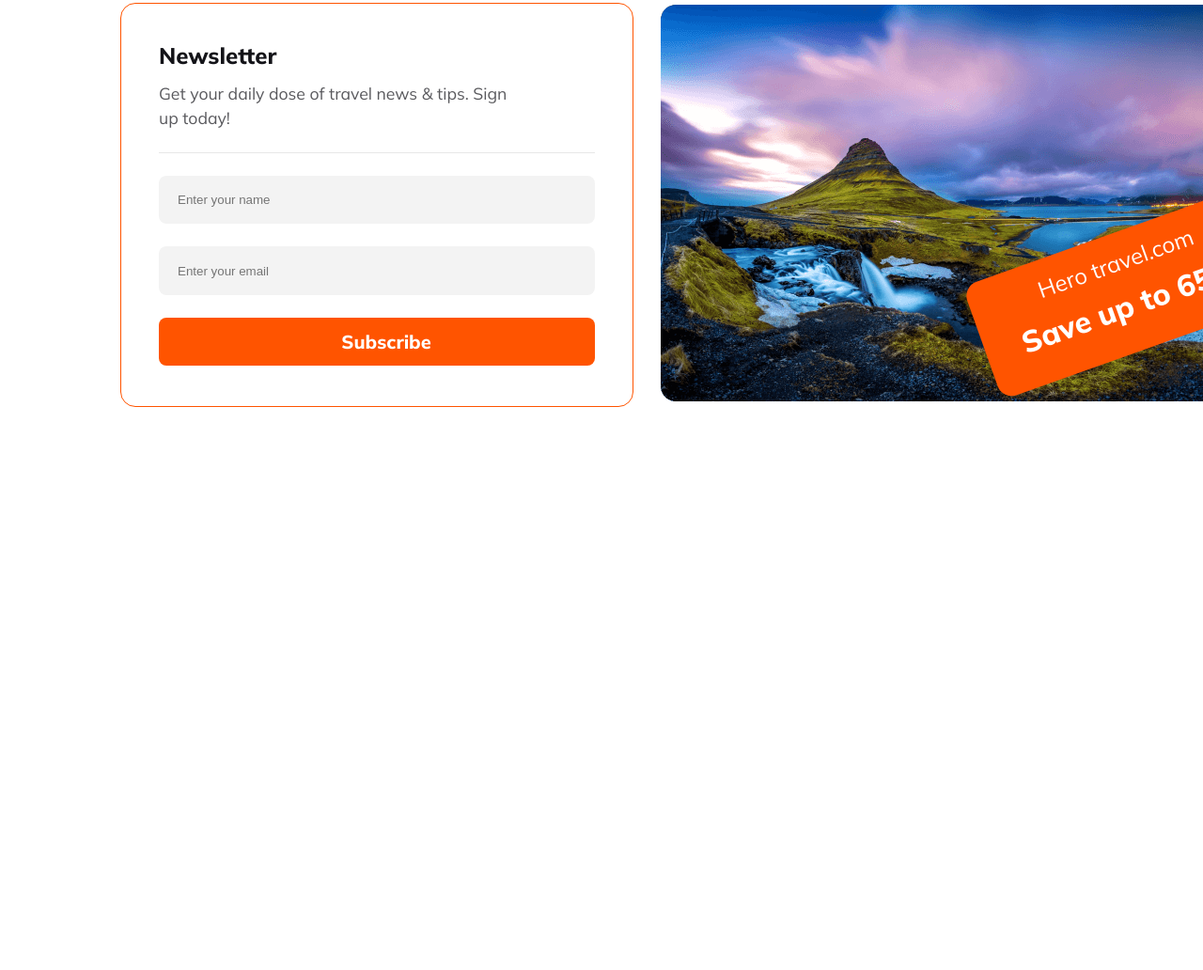
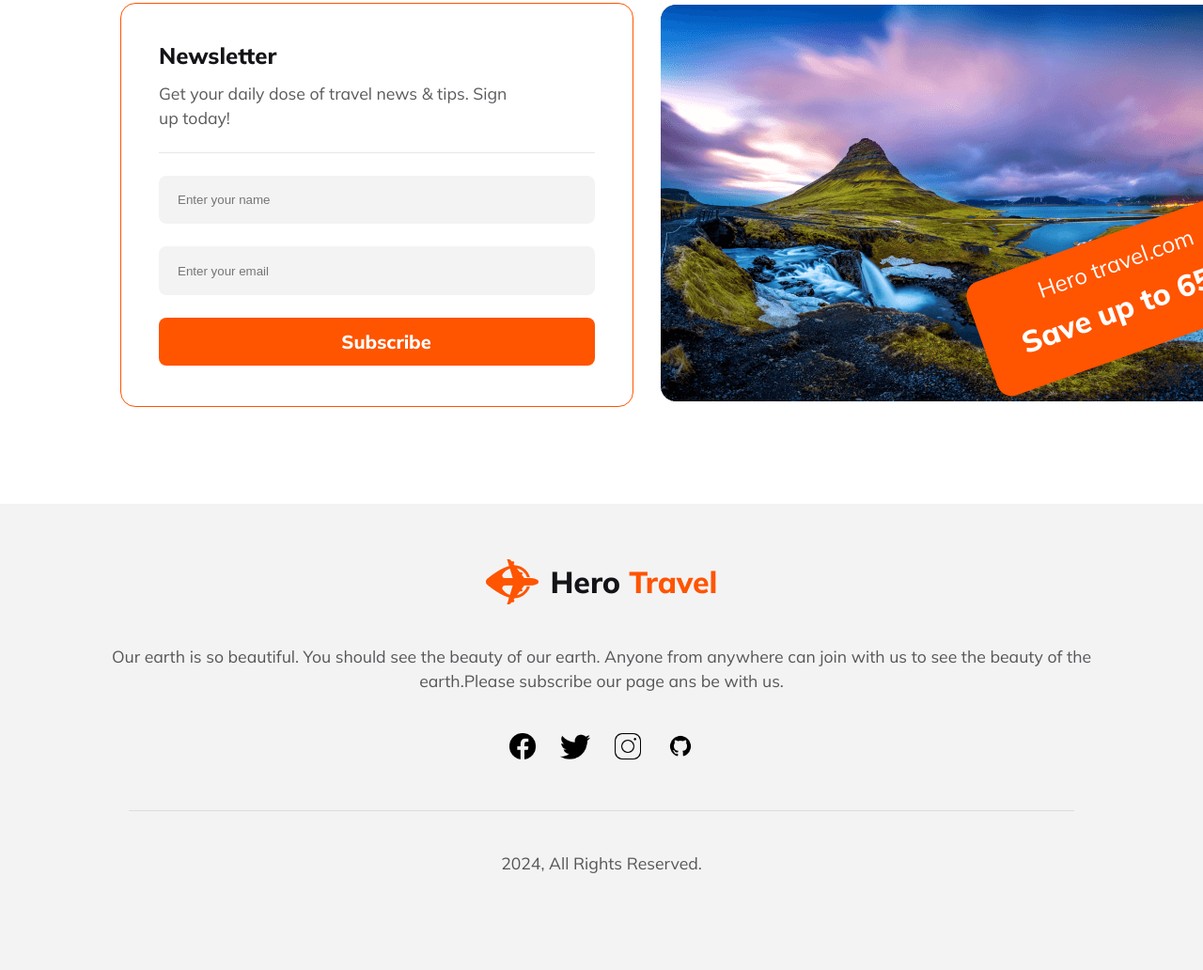
Before and after one commit to Tariqul-22/B9-assignment-02, a plain HTML site: page index.html in a window 1280 px wide. Shown: the part 4896-5928 px from the top of the page at 94% size. Before the commit the page ends 5432 px from the top, so only its background shows below. Drawn offline with Linux system fonts and the light colour scheme.

Commit message:
added footer section

```diff
--- a/index.html
+++ b/index.html
@@ -158,6 +158,30 @@
             </section>
     </main>
     <footer>
+        <div class="footer-container">
+            <div class="footer-title">
+                <img src="Images/Group 40071 (2).png" alt="">
+                <h3>Hero <span>Travel</span></h3>
+
+            </div>
+
+            <p class="text">
+                Our earth is so beautiful. You should see the beauty of our earth. Anyone from anywhere can join with us to see the beauty of the earth.Please subscribe our page ans be with us.
+            </p>
+            <div class="icons">
+                <a href="https://www.facebook.com/" target="_blank"><img src="Images/facebook.png" alt=""></img></a>
+
+                <a href="https://www.twitter.com" target="_blank"><img src="Images/twitter.png" alt=""></a>
+
+                <a href="https://www.instagram.com" target="_blank"><img src="Images/instagram.png" alt=""></a>
+
+                <a href="https://www.github.com" target="_blank"><img src="Images/github.png" alt=""></a>
+            </div>
+            <hr>
+            <p class="text">
+                2024, All Rights Reserved.
+            </p>
+        </div>
 
     </footer>
 </body>
--- a/styles/style.css
+++ b/styles/style.css
@@ -384,6 +384,68 @@ ul {
 
 
 
+/* Footer section */
+
+footer{
+    background: rgba(19, 19, 24, 0.05);
+    height: 31rem;
+    display: flex;
+    justify-content: center;
+}
+
+footer>.footer-container{
+
+    display: flex;
+    flex-direction: column;
+    align-items: center;
+    justify-content: center;
+    max-width: 74rem;
+    margin: 0 auto;
+}
+
+footer .footer-title{
+    display: flex;
+    align-items: center;
+    gap: 0.8rem;
+}
+
+.footer-title h3 {
+    color: #131318;
+    font-size: 2rem;
+    font-weight: 800;
+
+}
+
+.footer-title span {
+    color: #FF5400;
+}
+
+footer>.footer-container p{
+    padding: 1rem 3.2rem;
+    text-align: center;
+}
+footer>.footer-container .icons{
+
+    display: flex;
+    gap: 1.5rem;
+    margin-bottom: 3rem;
+}
+footer>.footer-container .icons img{
+    width: 2rem;
+}
+
+footer>.footer-container hr {
+
+    height: 1.1px;
+    width: 85%;
+    background:rgba(19, 19, 24, 0.10);;
+    margin: 0 auto;
+    border: none;
+
+
+}
+
+
 
 
 
```
Also changed, not shown: Images/facebook.png (added), Images/github.png (added), Images/instagram.png (added), Images/twitter.png (added).
